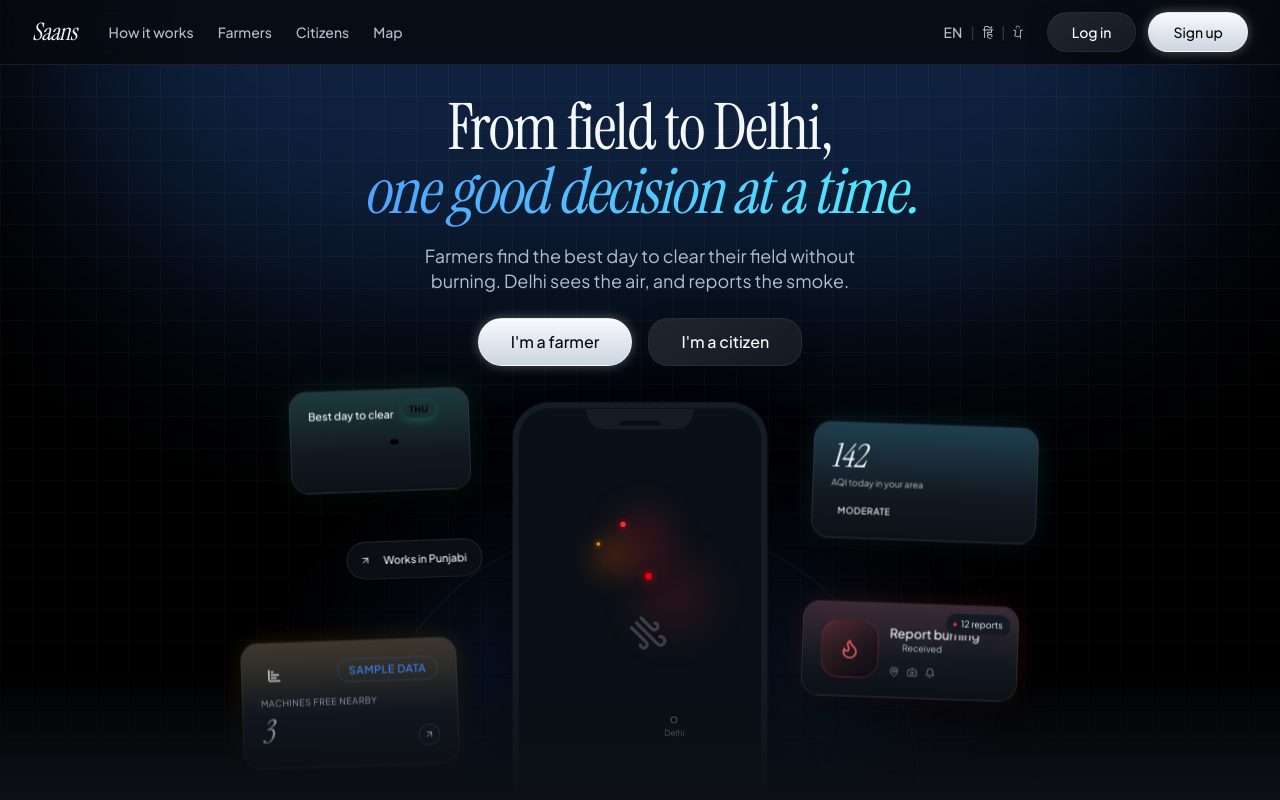
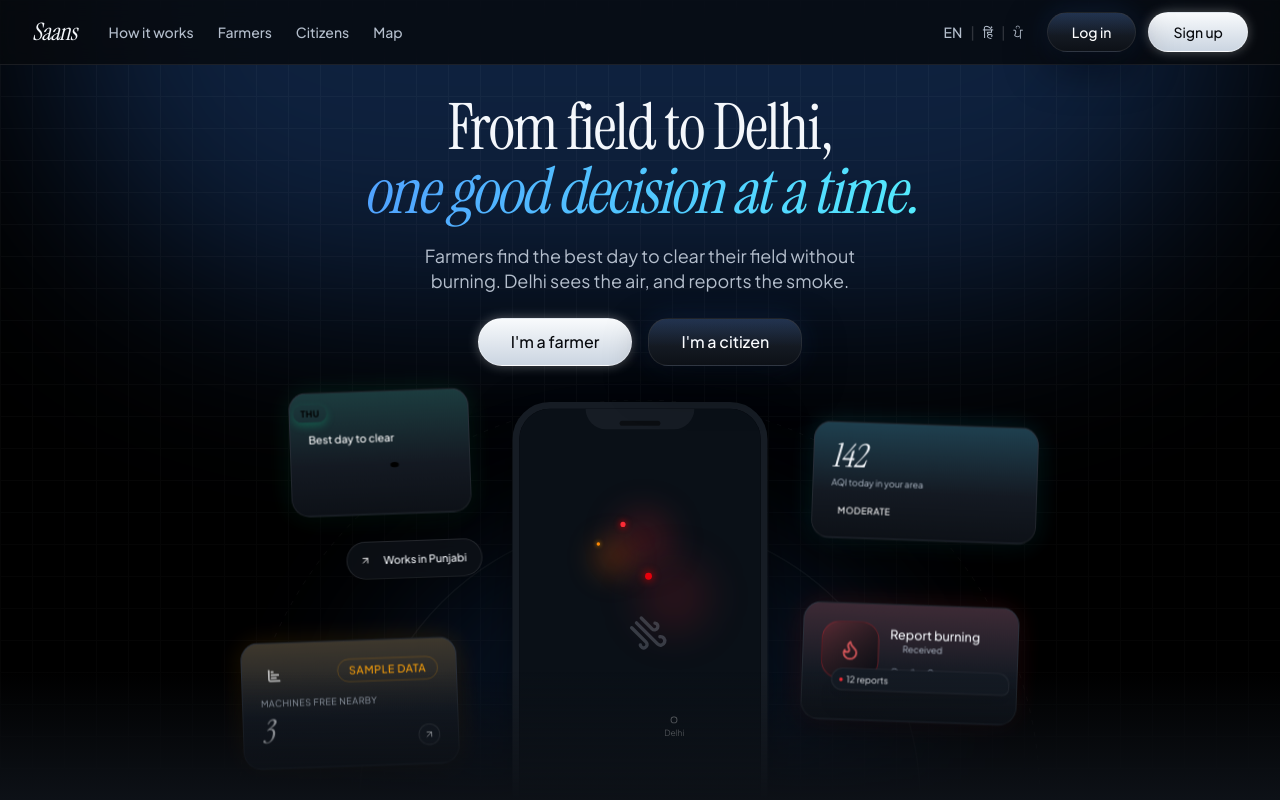
Before and after one commit to Saaarthak0102/BharatBuilds, a Next.js app in the folder apps/web/: page / in a window 1280 px wide. Shown: the top 800 px of the page. Built offline with nearby package versions, Linux system fonts and the light colour scheme.

Commit message:
feat: add web application frontend with design tokens and role-based dashboards

```diff
--- a/apps/web/app/citizen/page.tsx
+++ b/apps/web/app/citizen/page.tsx
@@ -51,7 +51,7 @@
           </GlassCard>
         ) : (
           <>
-            <GlassCard spotlight className="border border-[var(--cyan)]/20 relative overflow-hidden">
+            <GlassCard data-accent="cyan" spotlight className="border border-[var(--cyan)]/20 relative overflow-hidden">
               <div className="absolute top-0 left-0 w-64 h-64 bg-[var(--cyan)]/10 blur-[80px] rounded-full pointer-events-none" />
 
               <div className="relative z-10 flex flex-col items-center text-center py-8">
@@ -83,7 +83,7 @@
               </div>
             </GlassCard>
 
-            <GlassCard>
+            <GlassCard data-accent="cyan">
               <div className="flex items-start gap-4">
                 <div className="w-10 h-10 rounded-full bg-[var(--bg-2)] border border-[var(--border)] flex items-center justify-center shrink-0">
                   <LuWind className="text-[var(--cyan)] w-5 h-5" />
@@ -105,7 +105,7 @@
         <h2 className="text-sm font-bold text-[var(--text-mid)] uppercase tracking-widest mb-6">Actions</h2>
 
         <div className="grid grid-cols-2 gap-4">
-          <GlassCard className="col-span-2 group cursor-pointer hover:border-[var(--red)]/50 transition-colors border-[var(--red)]/20 bg-[var(--red)]/5">
+          <GlassCard data-accent="red" className="col-span-2 group cursor-pointer hover:border-[var(--red)]/50 transition-colors border-[var(--red)]/20">
             <h3 className="font-bold text-[var(--red)] group-hover:text-red-400 flex items-center justify-between text-lg mb-2 transition-colors">
               {t('citizen.reportBurning')}
               <LuCamera className="w-5 h-5" />
@@ -114,12 +114,14 @@
           </GlassCard>
 
           <IconTile
+            data-accent="violet"
             icon={<LuMapPin className="w-6 h-6" />}
             label="Map View"
-            className="hover:border-[var(--cyan)]/50 text-[var(--text-hi)]"
+            className="hover:border-[var(--violet)]/50 text-[var(--text-hi)]"
           />
 
           <IconTile
+            data-accent="cyan"
             icon={<LuBell className="w-6 h-6" />}
             label={t('citizen.alertSettings')}
             className="hover:border-[var(--cyan)]/50 text-[var(--text-hi)]"
--- a/apps/web/app/globals.css
+++ b/apps/web/app/globals.css
@@ -41,20 +41,28 @@
   }
 
   .glass-card {
-    background: var(--bg-2);
+    background: linear-gradient(180deg, #1E2633 0%, #0D1117 100%);
     border: 1px solid var(--border);
     border-radius: var(--radius-lg);
-    box-shadow: 0 4px 24px rgba(0, 0, 0, 0.2);
+    box-shadow: 0 16px 40px rgba(0, 0, 0, 0.5), 0 0 30px var(--card-accent, rgba(59, 130, 246, 0.05));
     position: relative;
     overflow: hidden;
+    backdrop-filter: blur(24px);
+    -webkit-backdrop-filter: blur(24px);
   }
 
   .glass-card::before {
     content: '';
     position: absolute;
     inset: 0;
-    background: linear-gradient(145deg, rgba(255,255,255,0.05) 0%, rgba(255,255,255,0) 100%);
+    background: linear-gradient(180deg, var(--card-accent, rgba(59, 130, 246, 0.05)), transparent 60%);
     pointer-events: none;
+    z-index: 0;
+  }
+
+  .glass-card > * {
+    position: relative;
+    z-index: 1;
   }
 }
 
--- a/apps/web/app/page.tsx
+++ b/apps/web/app/page.tsx
@@ -138,7 +138,7 @@
 
         {/* MAP PREVIEW & TRANSPARENCY */}
         <section className="reveal-section max-w-6xl mx-auto px-4 py-16 grid md:grid-cols-2 gap-8 items-center">
-          <GlassCard className="aspect-video p-0 overflow-hidden relative group">
+          <GlassCard data-accent="violet" className="aspect-video p-0 overflow-hidden relative group">
             {/* Mock map image using CSS pattern for now */}
             <div className="absolute inset-0 bg-[#0A1017]" />
             <div className="absolute inset-0 bg-[radial-gradient(ellipse_at_center,_var(--tw-gradient-stops))] from-transparent via-[#0A1017]/50 to-[#0A1017]" />
--- a/apps/web/components/auth/RoleSelector.tsx
+++ b/apps/web/components/auth/RoleSelector.tsx
@@ -12,7 +12,7 @@
         onClick={() => onSelect('farmer')}
         className="w-full block text-left group"
       >
-        <GlassCard className="hover:border-[var(--emerald)]/50 transition-colors cursor-pointer group-hover:bg-[var(--emerald)]/5">
+        <GlassCard data-accent="emerald" className="hover:border-[var(--emerald)]/50 transition-colors cursor-pointer">
           <div className="flex items-center gap-4">
             <div className="text-3xl bg-[var(--bg-1)] w-12 h-12 rounded-full flex items-center justify-center border border-[var(--border)] group-hover:border-[var(--emerald)]/30">🚜</div>
             <div>
@@ -27,7 +27,7 @@
         onClick={() => onSelect('citizen')}
         className="w-full block text-left group"
       >
-        <GlassCard className="hover:border-[var(--cyan)]/50 transition-colors cursor-pointer group-hover:bg-[var(--cyan)]/5">
+        <GlassCard data-accent="cyan" className="hover:border-[var(--cyan)]/50 transition-colors cursor-pointer">
           <div className="flex items-center gap-4">
             <div className="text-3xl bg-[var(--bg-1)] w-12 h-12 rounded-full flex items-center justify-center border border-[var(--border)] group-hover:border-[var(--cyan)]/30">🏙️</div>
             <div>
--- a/apps/web/components/landing/hero/HeroFloatCard.tsx
+++ b/apps/web/components/landing/hero/HeroFloatCard.tsx
@@ -11,41 +11,19 @@
 
 export const HeroFloatCard = React.forwardRef<HTMLDivElement, HeroFloatCardProps>(
   ({ className, accent, tilt = "left", children, ...props }, ref) => {
-
-    // Using local inline vars to enforce accent without changing the global data-accent
-    const accentColors = {
-      emerald: "rgba(16, 185, 129, 0.15)",
-      amber: "rgba(245, 158, 11, 0.15)",
-      cyan: "rgba(34, 211, 238, 0.15)",
-      red: "rgba(239, 68, 68, 0.15)",
-      violet: "rgba(139, 92, 246, 0.15)",
-      green: "rgba(34, 197, 94, 0.15)",
-    };
-
     return (
       <div
         ref={ref}
         className={cn(
-          "hero-float-card relative p-4 md:p-5 rounded-[20px]",
-          "bg-gradient-to-b from-[#1E2633] to-[#0D1117]",
-          "border border-white/10 shadow-[0_16px_40px_rgba(0,0,0,0.5)]",
-          "backdrop-blur-xl transition-all duration-300",
+          "hero-float-card glass-card p-4 md:p-5 transition-all duration-300",
           "hover:-translate-y-1 hover:brightness-110",
           tilt === "left" ? "-rotate-2" : "rotate-2",
           className
         )}
-        style={{
-          boxShadow: `0 16px 40px rgba(0,0,0,0.5), 0 0 30px ${accentColors[accent]}`,
-        }}
+        data-accent={accent}
         {...props}
       >
-        <div
-          className="absolute inset-0 rounded-[20px] pointer-events-none"
-          style={{ background: `linear-gradient(180deg, ${accentColors[accent]}, transparent 60%)` }}
-        />
-        <div className="relative z-10 w-full h-full">
-          {children}
-        </div>
+        {children}
       </div>
     );
   }
--- a/apps/web/components/ui/GlassCard.tsx
+++ b/apps/web/components/ui/GlassCard.tsx
@@ -14,7 +14,7 @@
         ref={ref}
         className={cn(
           "glass-card p-6 transition-all duration-300",
-          spotlight && "hover:-translate-y-1 hover:shadow-[0_8px_32px_var(--accent-glow)]",
+          spotlight && "hover:-translate-y-1 hover:brightness-110",
           className
         )}
         {...props}
--- a/apps/web/styles/tokens.css
+++ b/apps/web/styles/tokens.css
@@ -44,6 +44,7 @@
   --accent-2: #60A5FA;
   --accent-glow: rgba(59, 130, 246, 0.25);
   --accent-soft: rgba(59, 130, 246, 0.1);
+  --card-accent: rgba(59, 130, 246, 0.15);
 }
 
 /* Accent Maps */
@@ -52,6 +53,7 @@
   --accent-2: #60A5FA;
   --accent-glow: rgba(59, 130, 246, 0.25);
   --accent-soft: rgba(59, 130, 246, 0.1);
+  --card-accent: rgba(59, 130, 246, 0.15);
 }
 
 [data-accent="emerald"] {
@@ -59,6 +61,7 @@
   --accent-2: #34D399;
   --accent-glow: rgba(16, 185, 129, 0.25);
   --accent-soft: rgba(16, 185, 129, 0.1);
+  --card-accent: rgba(16, 185, 129, 0.15);
 }
 
 [data-accent="cyan"] {
@@ -66,6 +69,7 @@
   --accent-2: #67E8F9;
   --accent-glow: rgba(34, 211, 238, 0.25);
   --accent-soft: rgba(34, 211, 238, 0.1);
+  --card-accent: rgba(34, 211, 238, 0.15);
 }
 
 [data-accent="red"] {
@@ -73,6 +77,7 @@
   --accent-2: #F87171;
   --accent-glow: rgba(239, 68, 68, 0.25);
   --accent-soft: rgba(239, 68, 68, 0.1);
+  --card-accent: rgba(239, 68, 68, 0.15);
 }
 
 [data-accent="violet"] {
@@ -80,6 +85,7 @@
   --accent-2: #A78BFA;
   --accent-glow: rgba(139, 92, 246, 0.25);
   --accent-soft: rgba(139, 92, 246, 0.1);
+  --card-accent: rgba(139, 92, 246, 0.15);
 }
 
 [data-accent="amber"] {
@@ -87,6 +93,7 @@
   --accent-2: #FBBF24;
   --accent-glow: rgba(245, 158, 11, 0.25);
   --accent-soft: rgba(245, 158, 11, 0.1);
+  --card-accent: rgba(245, 158, 11, 0.15);
 }
 
 [data-accent="green"] {
@@ -94,6 +101,7 @@
   --accent-2: #4ADE80;
   --accent-glow: rgba(34, 197, 94, 0.25);
   --accent-soft: rgba(34, 197, 94, 0.1);
+  --card-accent: rgba(34, 197, 94, 0.15);
 }
 
 /* AQI Categories */
```
Also changed, not shown: apps/web/app/farmer/page.tsx (+7 -5 lines).
